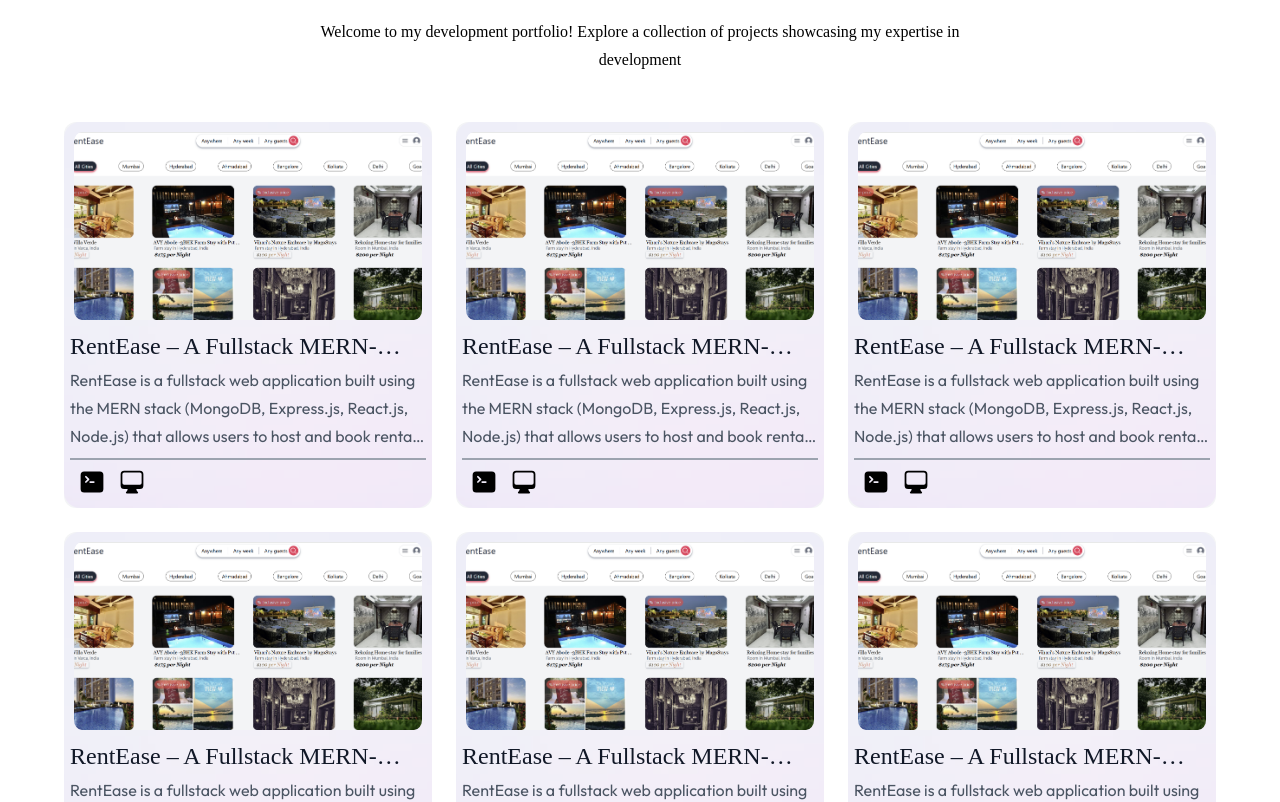
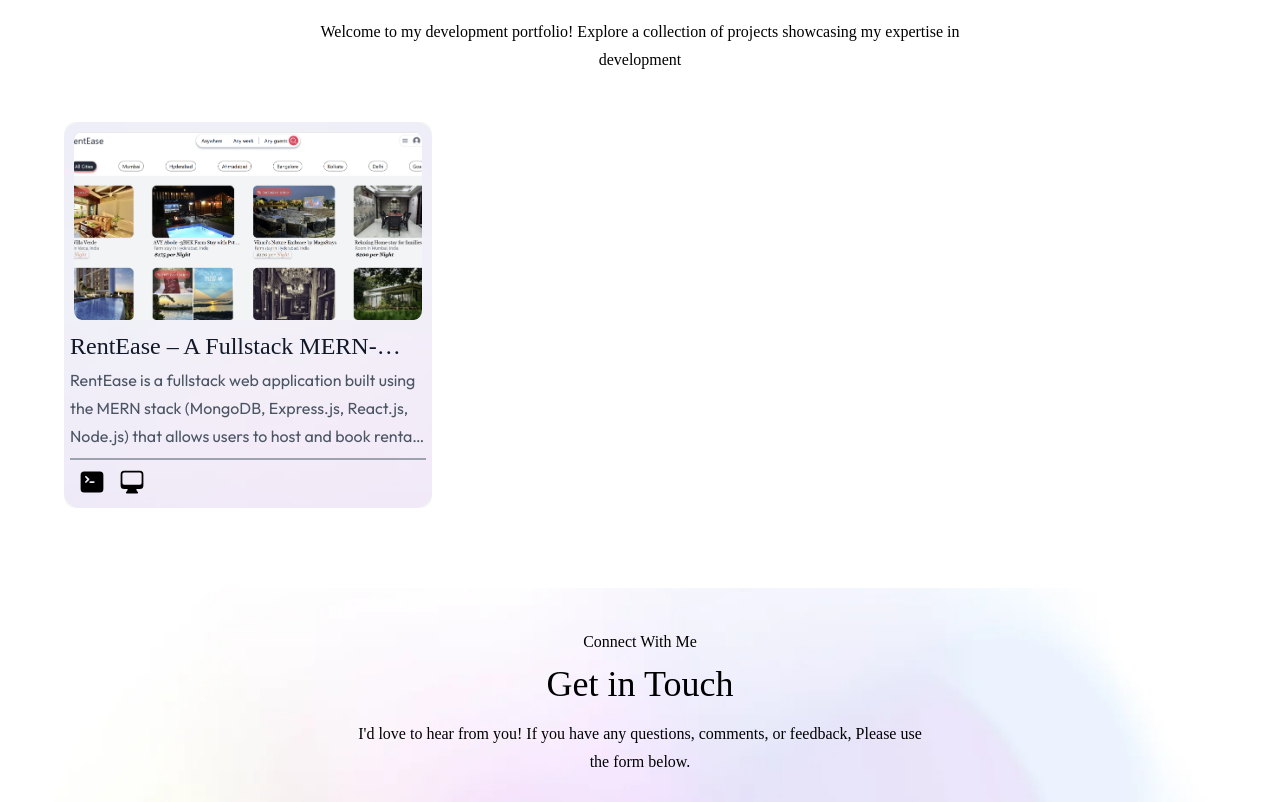
Before and after one commit to bsuryateja777/Portfolio, a React (Vite) app: page / in a window 1280 px wide. Shown: the part 2363-3165 px from the top of the page. Built offline with nearby package versions, Linux system fonts and the light colour scheme; a web font is replaced by a local one.

Commit message:
profile change and projects duplication removed

```diff
--- a/src/Assets/PersonalInfo.js
+++ b/src/Assets/PersonalInfo.js
@@ -6,6 +6,7 @@
 import RentEase5 from "../Assets/RentEase/RentEase5.png"
 import RentEase6 from "../Assets/RentEase/RentEase6.png"
 import RentEase7 from "../Assets/RentEase/RentEase7.png"
+
 
 
 
@@ -29,11 +30,6 @@
 
 export const projects = [
     { photos: [RentEase1, RentEase2, RentEase3, RentEase4, RentEase5, RentEase6, RentEase7], title: "RentEase – A Fullstack MERN-Based Booking & Hosting Platform", description: "RentEase is a fullstack web application built using the MERN stack (MongoDB, Express.js, React.js, Node.js) that allows users to host and book rental properties seamlessly. The platform features user authentication, Cloudinary image uploads, role-based access, property management, and booking functionality. It replicates core Airbnb-like experiences, including photo galleries, dynamic pricing, and user dashboards, making it a scalable rental marketplace.", source: "https://github.com/bsuryateja777/RentEase", deployed: "https://rentease-frontend.onrender.com/home" },
-    { photos: [RentEase1, RentEase2, RentEase3, RentEase4, RentEase5, RentEase6, RentEase7], title: "RentEase – A Fullstack MERN-Based Booking & Hosting Platform", description: "RentEase is a fullstack web application built using the MERN stack (MongoDB, Express.js, React.js, Node.js) that allows users to host and book rental properties seamlessly. The platform features user authentication, Cloudinary image uploads, role-based access, property management, and booking functionality. It replicates core Airbnb-like experiences, including photo galleries, dynamic pricing, and user dashboards, making it a scalable rental marketplace.", source: "https://github.com/bsuryateja777/RentEase", deployed: "https://rentease-frontend.onrender.com/home" },
-    { photos: [RentEase1, RentEase2, RentEase3, RentEase4, RentEase5, RentEase6, RentEase7], title: "RentEase – A Fullstack MERN-Based Booking & Hosting Platform", description: "RentEase is a fullstack web application built using the MERN stack (MongoDB, Express.js, React.js, Node.js) that allows users to host and book rental properties seamlessly. The platform features user authentication, Cloudinary image uploads, role-based access, property management, and booking functionality. It replicates core Airbnb-like experiences, including photo galleries, dynamic pricing, and user dashboards, making it a scalable rental marketplace.", source: "https://github.com/bsuryateja777/RentEase", deployed: "https://rentease-frontend.onrender.com/home" },
-    { photos: [RentEase1, RentEase2, RentEase3, RentEase4, RentEase5, RentEase6, RentEase7], title: "RentEase – A Fullstack MERN-Based Booking & Hosting Platform", description: "RentEase is a fullstack web application built using the MERN stack (MongoDB, Express.js, React.js, Node.js) that allows users to host and book rental properties seamlessly. The platform features user authentication, Cloudinary image uploads, role-based access, property management, and booking functionality. It replicates core Airbnb-like experiences, including photo galleries, dynamic pricing, and user dashboards, making it a scalable rental marketplace.", source: "https://github.com/bsuryateja777/RentEase", deployed: "https://rentease-frontend.onrender.com/home" },
-    { photos: [RentEase1, RentEase2, RentEase3, RentEase4, RentEase5, RentEase6, RentEase7], title: "RentEase – A Fullstack MERN-Based Booking & Hosting Platform", description: "RentEase is a fullstack web application built using the MERN stack (MongoDB, Express.js, React.js, Node.js) that allows users to host and book rental properties seamlessly. The platform features user authentication, Cloudinary image uploads, role-based access, property management, and booking functionality. It replicates core Airbnb-like experiences, including photo galleries, dynamic pricing, and user dashboards, making it a scalable rental marketplace.", source: "https://github.com/bsuryateja777/RentEase", deployed: "https://rentease-frontend.onrender.com/home" },
-    { photos: [RentEase1, RentEase2, RentEase3, RentEase4, RentEase5, RentEase6, RentEase7], title: "RentEase – A Fullstack MERN-Based Booking & Hosting Platform", description: "RentEase is a fullstack web application built using the MERN stack (MongoDB, Express.js, React.js, Node.js) that allows users to host and book rental properties seamlessly. The platform features user authentication, Cloudinary image uploads, role-based access, property management, and booking functionality. It replicates core Airbnb-like experiences, including photo galleries, dynamic pricing, and user dashboards, making it a scalable rental marketplace.", source: "https://github.com/bsuryateja777/RentEase", deployed: "https://rentease-frontend.onrender.com/home" },
 ]
 
 export const experience = [
--- a/src/Components/About.jsx
+++ b/src/Components/About.jsx
@@ -10,7 +10,7 @@
 
             <div className='flex w-full flex-col lg:flex-row items-center gap-7  lg:gap-8 2xl:gap-10  my-7 2xl:my-16'>
 
-                <div className='w-64 sm:w-80 h-[390px] lg:w-[240px] lg:h-[360px] 2xl:w-[275px] 2xl:h-[450px] rounded-3xl'>
+                <div className='w-64 sm:w-80 h-[390px] lg:w-[240px] lg:h-[360px] 2xl:w-[295px] 2xl:h-[450px] rounded-3xl'>
                     <img src={profileImage} alt='' className='w-full h-full rounded-2xl 2xl:rounded-3xl  ' />
                 </div>
 
```
Also changed, not shown: src/Assets/email-14-svgrepo-com.svg (added), src/Assets/profile_img.jpg.
